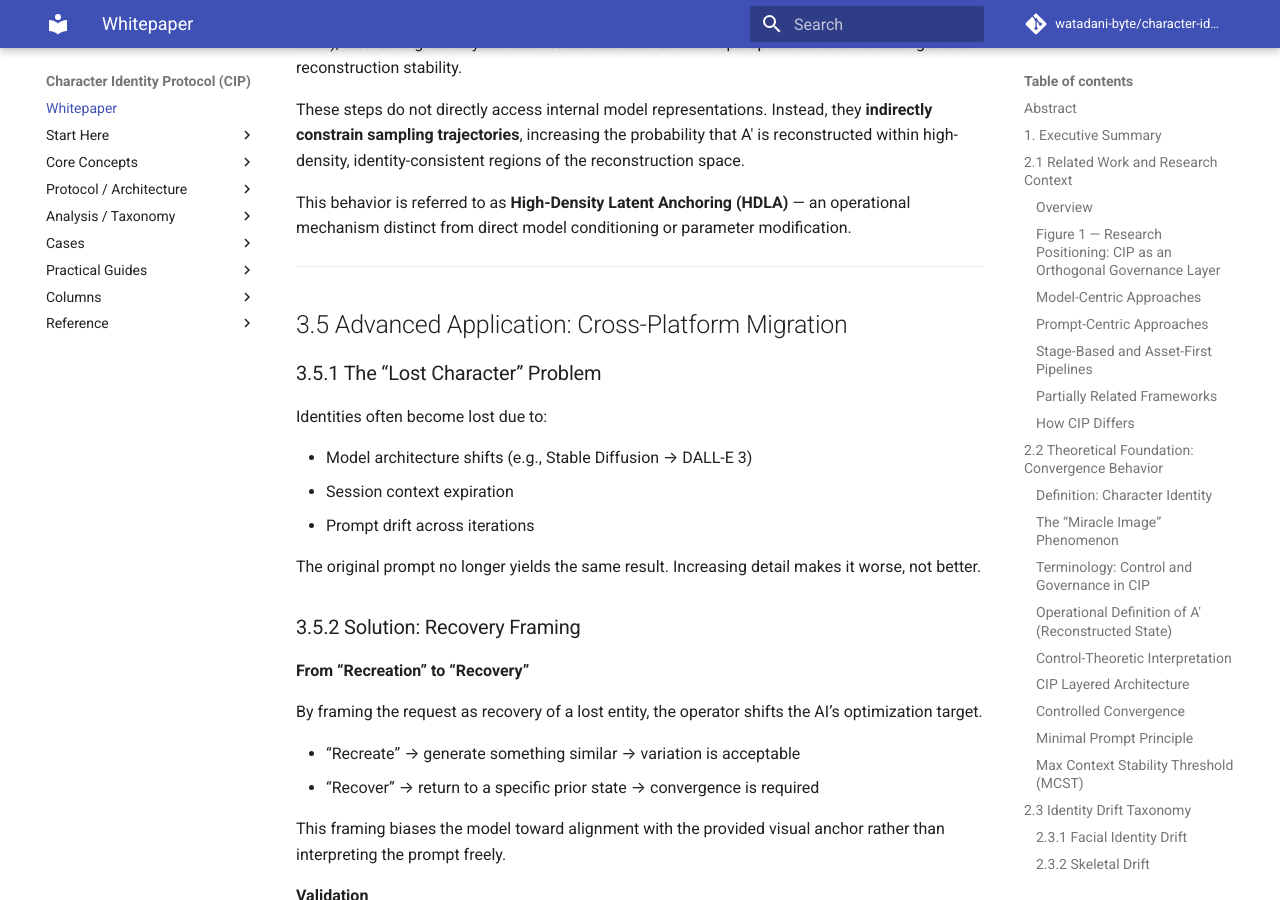
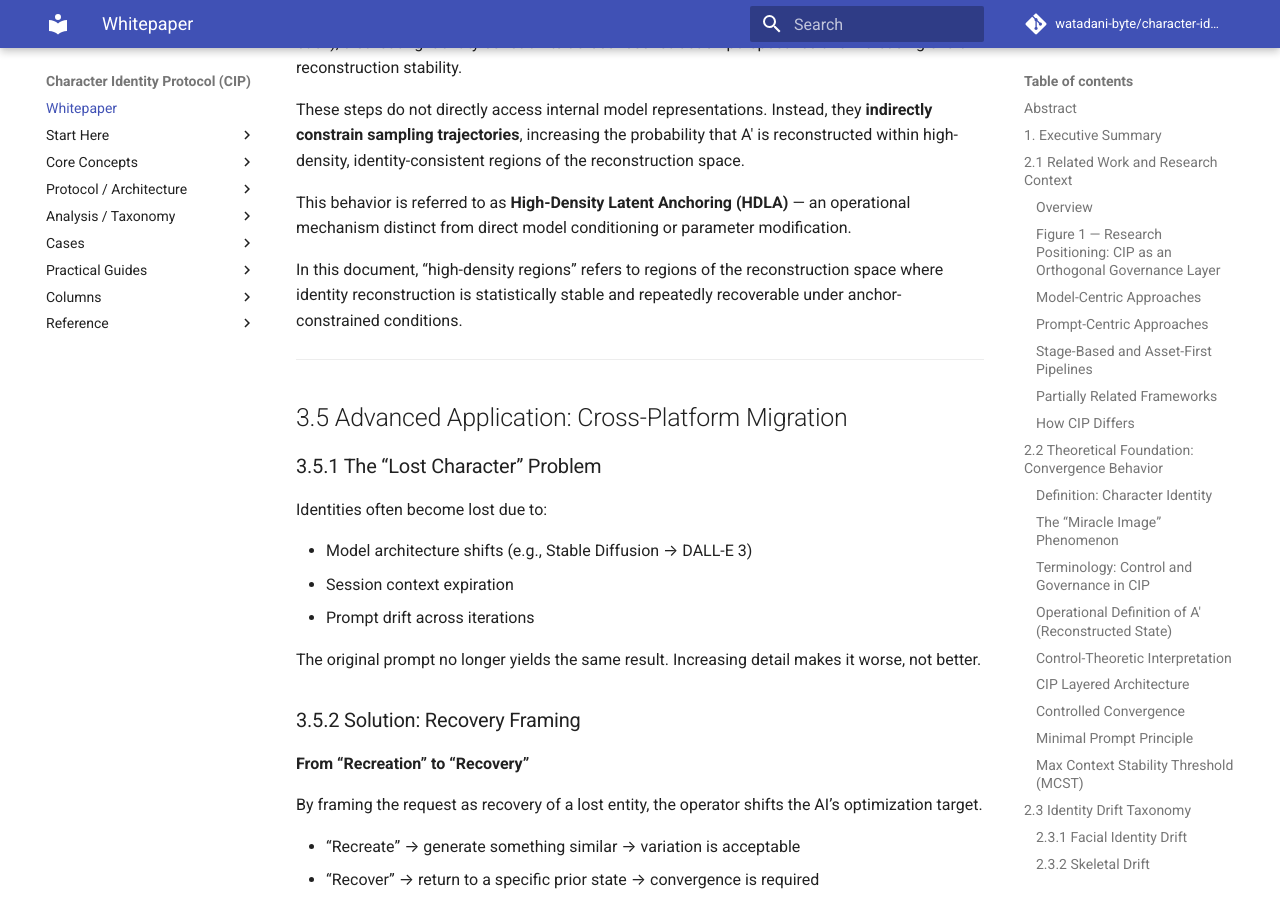
Before and after one commit to watadani-byte/character-identity-protocol, an MkDocs documentation site: the page built from docs/whitepaper_v1.md, in a window 1280 px wide and 900 px high, scrolled down 15959 px. Built offline with MkDocs 1.6.1 and Material for MkDocs 9.7.7, drawn with Linux system fonts in a browser that asks for light colours; comment, search, counter and statistics services are not loaded; some of the changed text lies outside the part shown.

Commit message:
whitepaper_v1.md を更新

```diff
--- a/docs/whitepaper_v1.md
+++ b/docs/whitepaper_v1.md
@@ -507,6 +507,8 @@ Instead, they **indirectly constrain sampling trajectories**, increasing the pro
 
 This behavior is referred to as **High-Density Latent Anchoring (HDLA)** — an operational mechanism distinct from direct model conditioning or parameter modification.
 
+In this document, “high-density regions” refers to regions of the reconstruction space where identity reconstruction is statistically stable and repeatedly recoverable under anchor-constrained conditions.
+
 -----
 
 ## 3.5 Advanced Application: Cross-Platform Migration
@@ -999,7 +1001,7 @@ The protocol has been validated across the following production case groups:
 |02    |Wedding series, 4 emotional transitions                                                 |Identity maintained, 15 turns                                              |
 |03    |Fashion production, skeletal control                                                    |Audit-ready consistency, 38 turns                                          |
 |04    |Cross-platform migration (SD → ChatGPT)                                                 |High-fidelity recovery observed under anchor-governed re-binding conditions|
-|05    |Minimal prompt emergence — no image anchor                                              |New consistent character emerged                                           |
+|05    |Minimal prompt emergence — no image anchor (under constrained conditions)               |New consistent character emerged                                           |
 |06    |Gemini replication — cross-platform validation                                          |High-consistency behavior observed under gate-governed conditions          |
 
 *Full case documentation available in [Case Studies](case_01_failure_log.md)*
```
